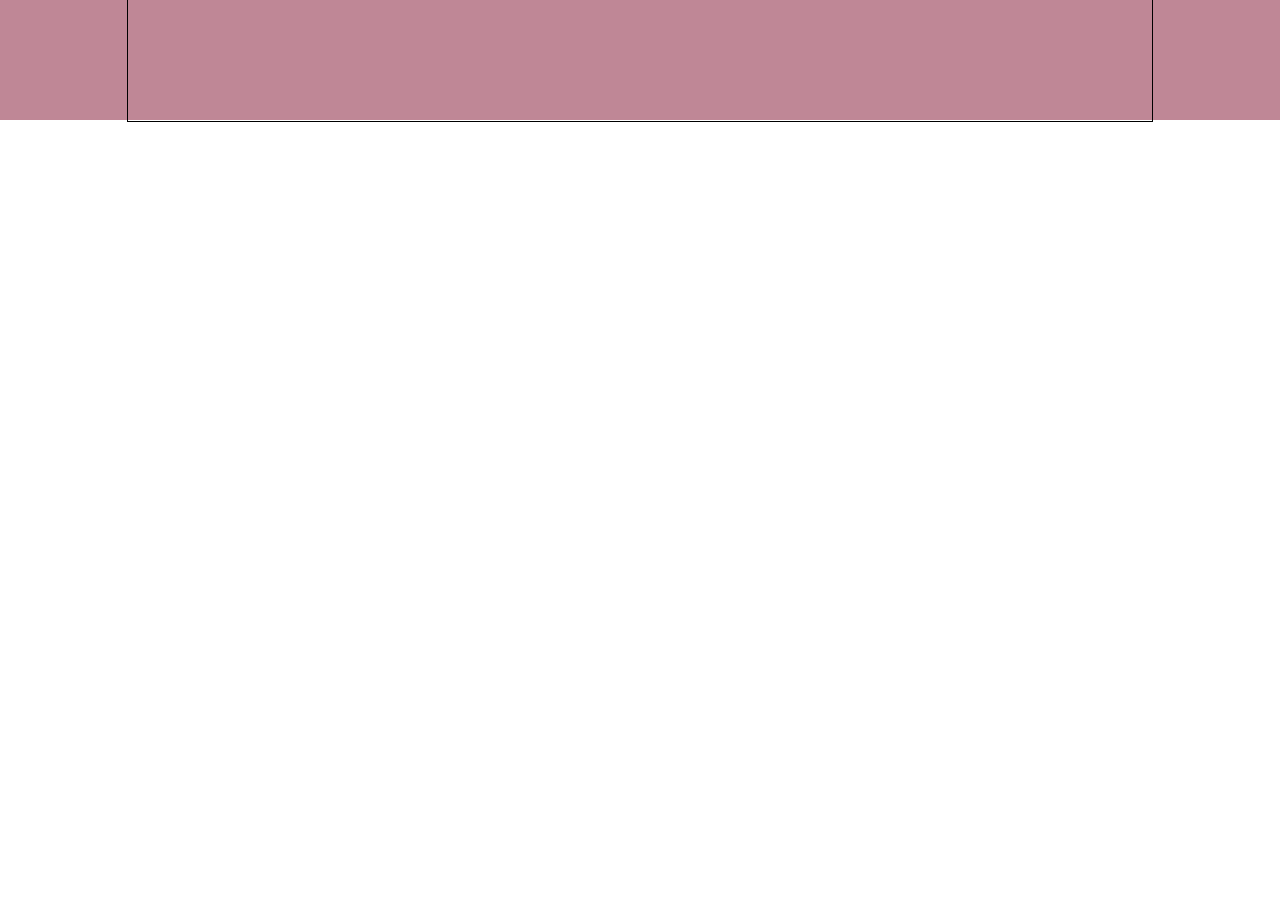
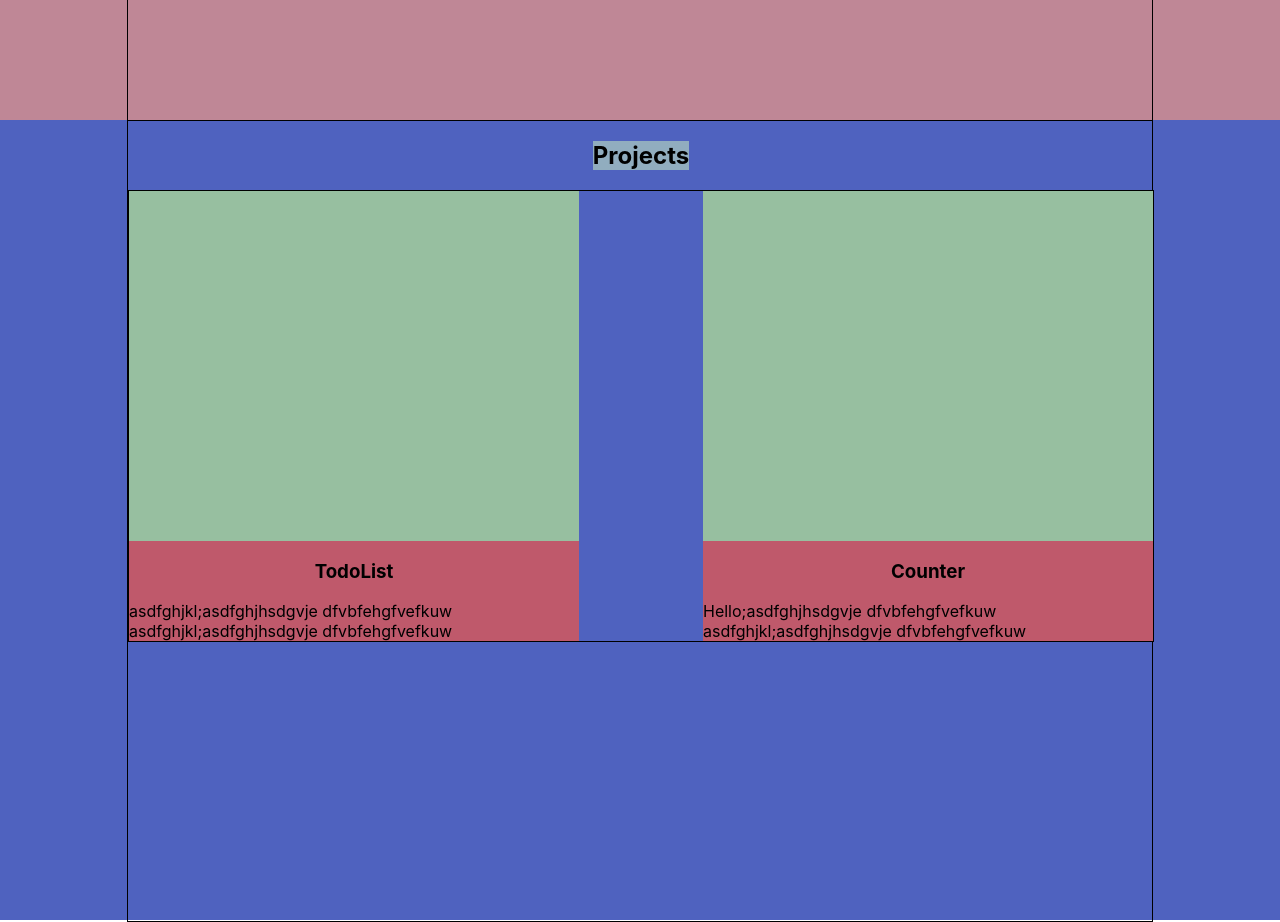
Before and after one commit to MaAnka324/portfolio, a React (Create React App) app: page / in a window 1280 px wide. Shown: the part 1560-2482 px from the top of the page. Before the commit the page ends 1682 px from the top, so only its background shows below. Built offline with nearby package versions, Linux system fonts and the light colour scheme.

Commit message:
first commit

```diff
--- a/src/App.tsx
+++ b/src/App.tsx
@@ -3,6 +3,7 @@ import './App.css';
 import Header from "./header/Header";
 import Main from "./main/Main";
 import Skills from "./skills/Skills";
+import Projects from "./projects/Projects";
 
 function App() {
   return (
@@ -10,6 +11,7 @@ function App() {
         <Header/>
         <Main/>
         <Skills/>
+        <Projects/>
     </div>
   );
 }
--- a/src/nav/Nav.tsx
+++ b/src/nav/Nav.tsx
@@ -7,7 +7,8 @@ function Nav() {
         <div className={style.nav}>
             <a href=''>Home</a>
             <a href=''>Skills</a>
-            <a href=''>Skillssss</a>
+            <a href=''>Projects</a>
+            <a href=''>Contacts</a>
         </div>
     );
 }
--- /dev/null
+++ b/src/projects/Projects.module.css
@@ -0,0 +1,21 @@
+.projectBlock {
+    height: 100vh;
+    background-color: #4f62bf;
+}
+
+.title {
+    background-color: #91adbf;
+}
+
+.projectContainer {
+    flex-direction: column;
+    justify-content: flex-start;
+}
+
+.projects {
+    border: 1px solid;
+    width: 100%;
+    display: flex;
+    justify-content: space-between;
+    flex-wrap: wrap;
+}
--- /dev/null
+++ b/src/projects/Projects.tsx
@@ -0,0 +1,23 @@
+import React from 'react';
+import style from './Projects.module.css';
+import styleContainer from "../common/styles/Container.module.css";
+import Project from "./project/Project";
+import ProjectHref from "./progectHref/ProjectHref";
+
+
+const Projects = () => {
+    return (
+        <div className={style.projectBlock}>
+            <div className={`${styleContainer.container} ${style.projectContainer}`}>
+                <h2 className={style.title}>Projects</h2>
+                <div className={style.projects}>
+
+                    <Project project={'TodoList'} text={'asdfghjkl;asdfghjhsdgvje dfvbfehgfvefkuw asdfghjkl;asdfghjhsdgvje dfvbfehgfvefkuw'}/>
+                    <Project project={'Counter'} text={'Hello;asdfghjhsdgvje dfvbfehgfvefkuw asdfghjkl;asdfghjhsdgvje dfvbfehgfvefkuw'}/>
+                </div>
+            </div>
+        </div>
+    );
+};
+
+export default Projects;
--- /dev/null
+++ b/src/projects/progectHref/ProjectHref.tsx
@@ -0,0 +1,14 @@
+import React from 'react';
+import style from './Href.module.css';
+
+
+const ProjectHref = () => {
+    return (
+        <div>
+            <a href=''>TodoList</a>
+            <a href=''>Counter</a>
+        </div>
+    );
+};
+
+export default ProjectHref;
--- /dev/null
+++ b/src/projects/project/Project.module.css
@@ -0,0 +1,14 @@
+.project {
+    width: 450px;
+    background-color: #bf596b;
+    display: flex;
+    flex-direction: column;
+    align-items: center;
+    text-align: start;
+}
+
+.icon {
+    width: 450px;
+    height: 350px;
+    background-color: #97bfa0;
+}
--- /dev/null
+++ b/src/projects/project/Project.tsx
@@ -0,0 +1,23 @@
+import React from 'react';
+import style from './Project.module.css';
+import ProjectHref from "../progectHref/ProjectHref";
+
+type ProjectType = {
+    project: string
+    text: string
+}
+
+const Project = (props: ProjectType) => {
+    return (
+        <div className={style.project}>
+            <div className={style.icon}>
+
+            </div>
+            <h3>{props.project}</h3>
+            <span className={style.description}>{props.text}</span>
+
+        </div>
+    );
+};
+
+export default Project;
```
Also changed, not shown: src/projects/progectHref/Href.module.css (added).
